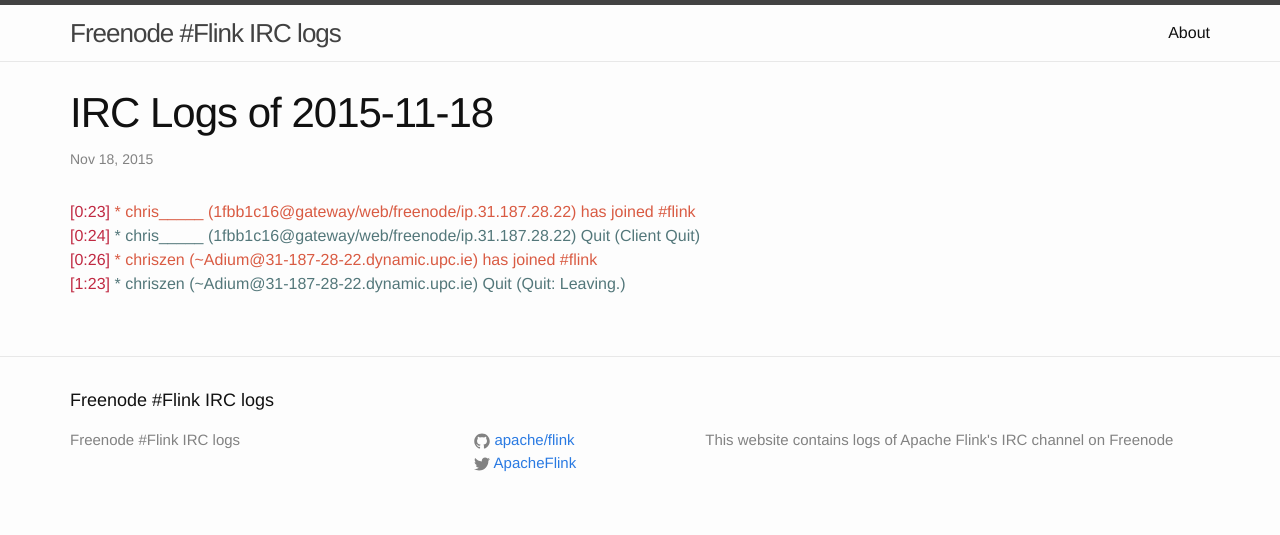
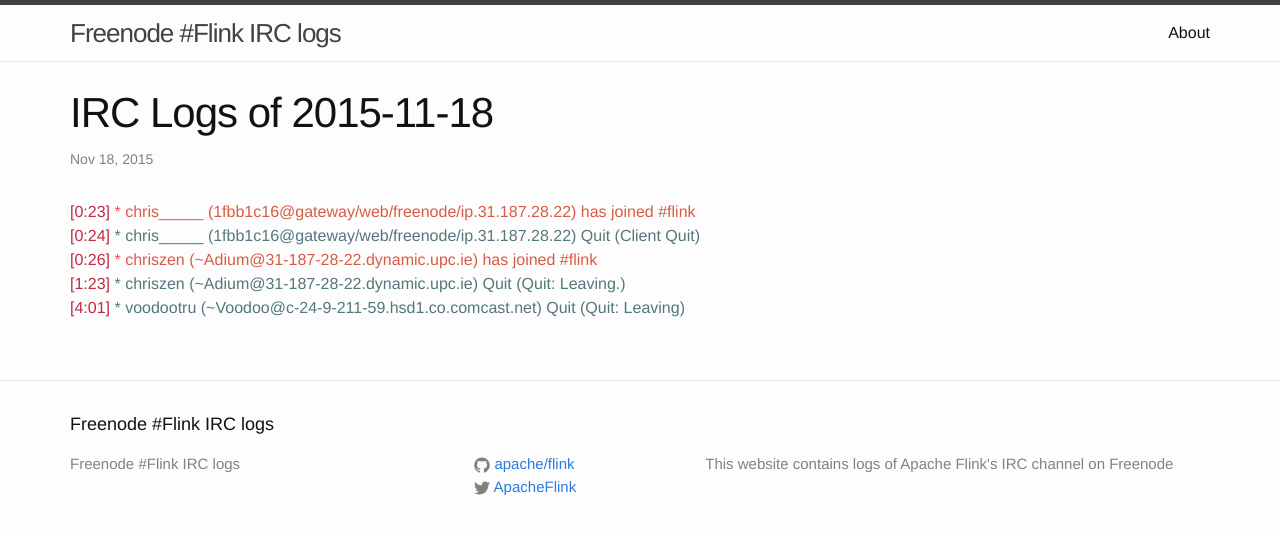
Before and after one commit to flink-irc-logs/flink-irc-logs.github.io, a Jekyll site: the page built from _posts/2015-11-18-logs.markdown, in a window 1280 px wide. Shown: the top 535 px of the page. Built offline with Jekyll 4.4.1, drawn with Linux system fonts in a browser that asks for light colours.

Commit message:
Update of the logs on Wed Nov 18 04:22:09 CET 2015

```diff
--- a/_posts/2015-11-18-logs.markdown
+++ b/_posts/2015-11-18-logs.markdown
@@ -8,3 +8,4 @@
 <span class="irc-date">[0:24]</span> <span class="irc-navy">* chris_____ (1fbb1c16@gateway/web/freenode/ip.31.187.28.22) Quit (Client Quit)</span><br />
 <span class="irc-date">[0:26]</span> <span class="irc-green">* chriszen (~Adium@31-187-28-22.dynamic.upc.ie) has joined #flink</span><br />
 <span class="irc-date">[1:23]</span> <span class="irc-navy">* chriszen (~Adium@31-187-28-22.dynamic.upc.ie) Quit (Quit: Leaving.)</span><br />
+<span class="irc-date">[4:01]</span> <span class="irc-navy">* voodootru (~Voodoo@c-24-9-211-59.hsd1.co.comcast.net) Quit (Quit: Leaving)</span><br />
```
